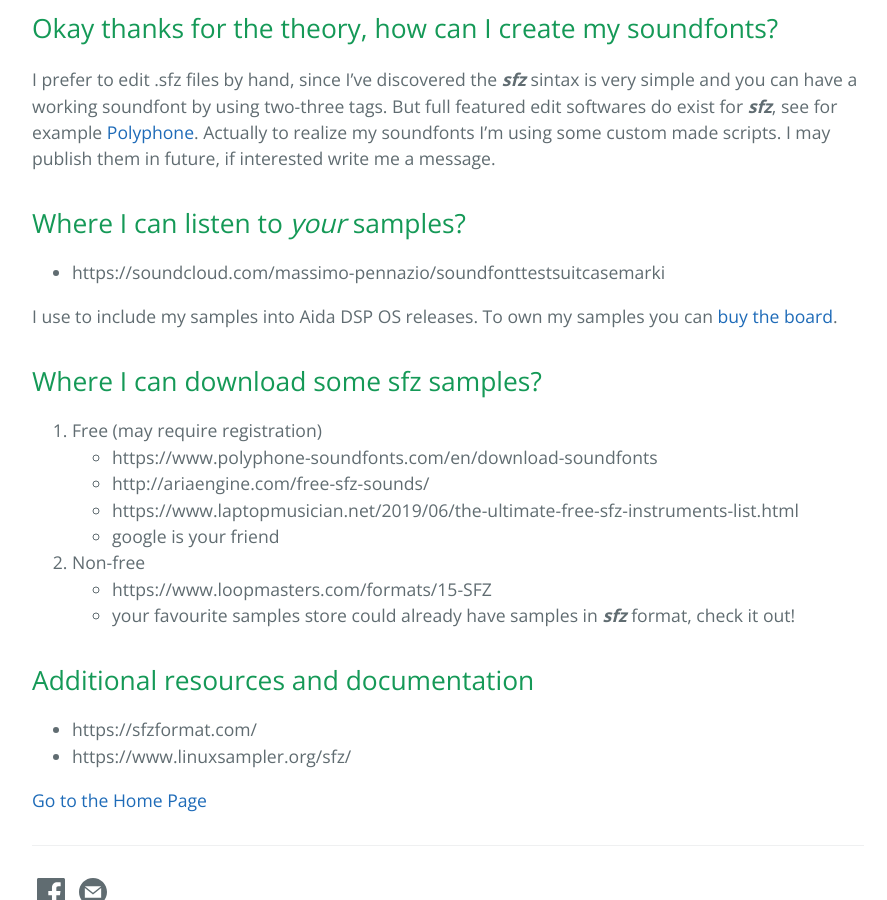
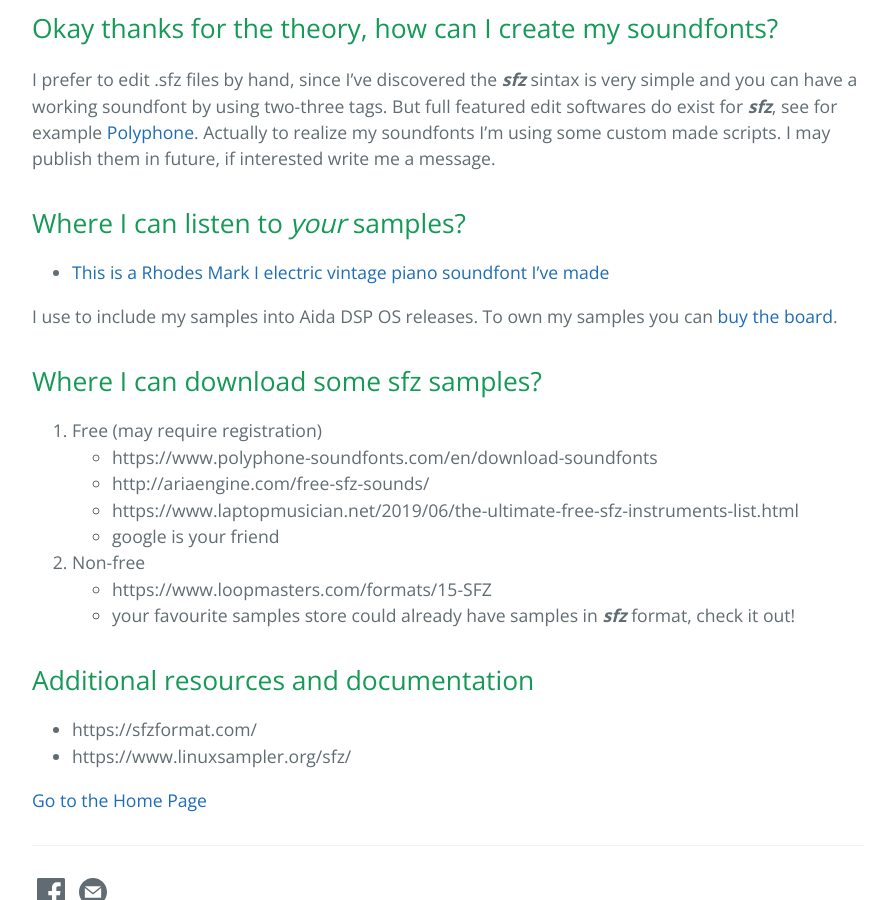
Before and after one commit to AidaDSP/AidaDSP.github.io, a Jekyll site: the page built from howto_make_your_own_sfz_soundfont.md, in a window 1280 px wide and 900 px high, scrolled down 2626 px. Shown: the whole window, without its empty margins (192-1079 px from the left). Built offline with Jekyll 4.4.1, drawn with Linux system fonts in a browser that asks for light colours.

Commit message:
Updated content

```diff
--- a/howto_make_your_own_sfz_soundfont.md
+++ b/howto_make_your_own_sfz_soundfont.md
@@ -102,7 +102,7 @@ a message.
 
 ## Where I can listen to _your_ samples?
 
-- https://soundcloud.com/massimo-pennazio/soundfonttestsuitcasemarki
+- [This is a Rhodes Mark I electric vintage piano soundfont I've made](https://soundcloud.com/massimo-pennazio/soundfonttestsuitcasemarki)
 
 I use to include my samples into Aida DSP OS releases. To own my samples you can [buy the board]({{ '/aida_dsp_os.html' | absolute_url }}).
 
```
